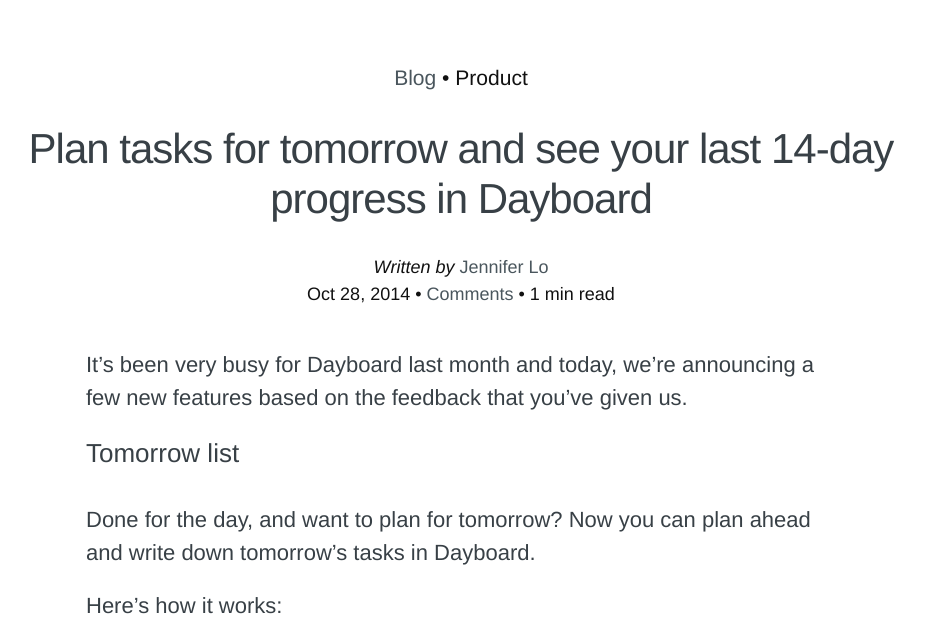
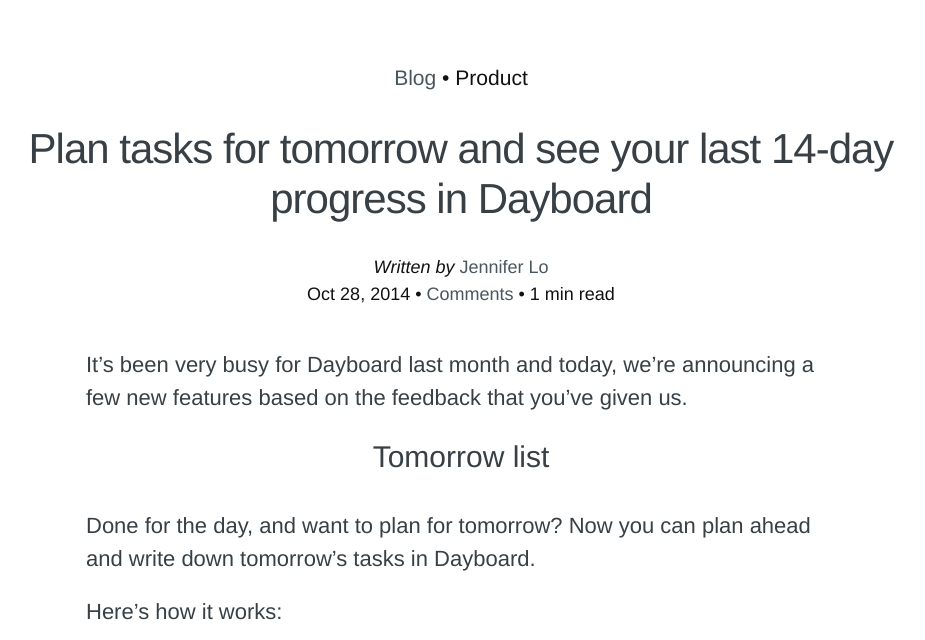
Before and after one commit to dayboard/blog, a Jekyll site: the page built from _posts/tumblr/2014-10-27-plan-tasks-for-tomorrow-and-see-last-14-day-progress.html, in a window 1280 px wide. Shown: the part 120-760 px from the top of the page, without its empty margins (179-1104 px from the left). Built offline with Jekyll 4.4.1, drawn with Linux system fonts in a browser that asks for light colours; nearby versions of some CDN libraries; comment, search, counter and statistics services are not loaded; grey boxes are pictures that could not be loaded.

Commit message:
Made it so that the h3 within post-content is all center aligned

```diff
--- a/_sass/_layout.scss
+++ b/_sass/_layout.scss
@@ -453,7 +453,8 @@
     }
 
     h3 {
-      font-size: 26px;
+      font-size: 30px;
+      text-align: center;
 
       @include media-query($on-laptop) { font-size: 22px; }
     }
@@ -473,11 +474,12 @@
 
     img {
       border: 1px solid #ccc;
-      margin: 0 0 3% -1.5%;
+      margin: 0 0 3% 0.5%;
       padding: 10px;
       width: 120%;
     }
   }
+
 
   .share-wrapper {
     display: block;
@@ -526,6 +528,7 @@
 
     h3 {
       margin-bottom: 5px;
+      text-align: left;
     }
 
     h3,
```
